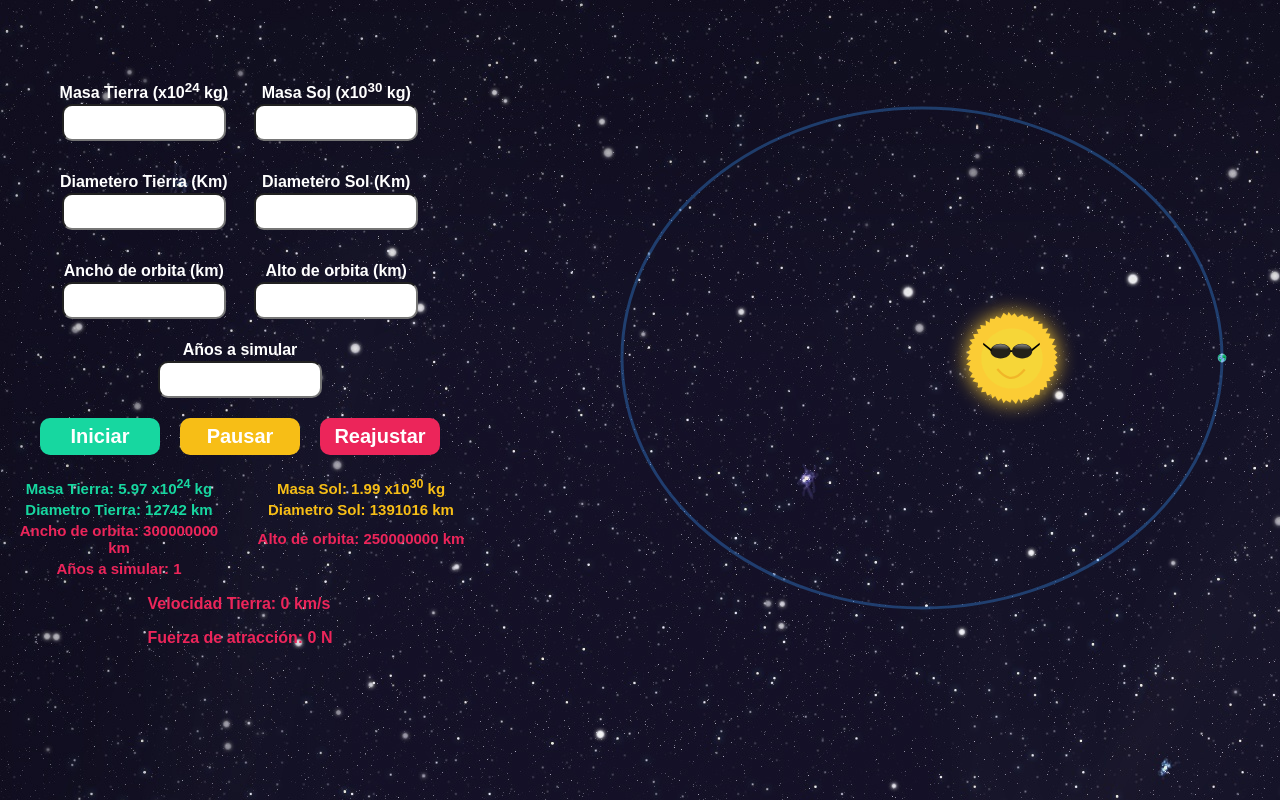
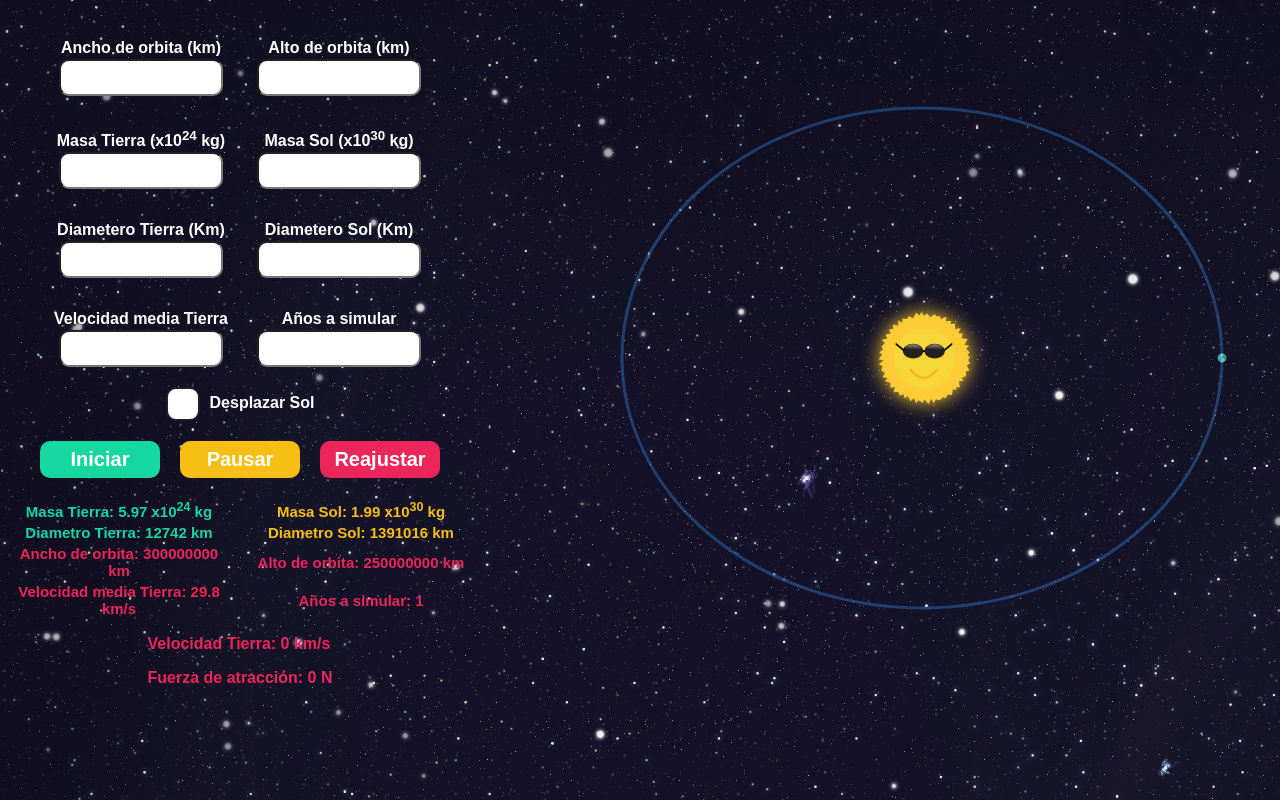
Before and after one commit to ccarlosuarezz/N-Cuerpos-Tierra-Sol, a plain HTML site: page index.html in a window 1280 px wide. Both pictures are taken after a click on the button "Reajustar". Drawn offline with Linux system fonts and the light colour scheme.

Commit message:
Calculate Earth speed around the orbit and select sun desphase

```diff
--- a/index.html
+++ b/index.html
@@ -10,6 +10,14 @@
 <body>
     <div class="form_container">
         <div class="form_inputs">
+            <div>
+                <p><strong>Ancho de orbita (km)</strong></p>
+                <input type="number" name="" id="orbit_width">
+            </div>
+            <div>
+                <p><strong>Alto de orbita (km)</strong></p>
+                <input type="number" name="" id="orbit_height">
+            </div>
             <div>
                 <p><strong>Masa Tierra (x10<sup>24</sup> kg)</strong></p>
                 <input type="number" name="" id="earth_mass">
@@ -27,17 +35,17 @@
                 <input type="number" name="" id="sun_diameter">
             </div>
             <div>
-                <p><strong>Ancho de orbita (km)</strong></p>
-                <input type="number" name="" id="orbit_width">
+                <p><strong>Velocidad media Tierra</strong></p>
+                <input type="number" name="" id="earth_speed">
             </div>
             <div>
-                <p><strong>Alto de orbita (km)</strong></p>
-                <input type="number" name="" id="orbit_height">
+                <p><strong>Años a simular</strong></p>
+                <input type="number" name="" id="years">
             </div>
         </div>
         <div class="form_years">
-            <p><strong>Años a simular</strong></p>
-            <input type="number" name="" id="years">
+            <input type="checkbox" name="" id="checkSunDesphase" class="check">
+            <label for="checkSunDesphase"><strong>Desplazar Sol</strong></label>
         </div>
         <div class="buttons_container">
             <button id="play_button" class="play"><strong>Iniciar</strong></button>
@@ -51,7 +59,8 @@
             <p class="p_sun"><strong id="pDiameterSun">Diametero Sol: 0</strong></p>
             <p class="params"><strong id="pOrbitWidth">Ancho de orbita: 0 km</strong></p>
             <p class="params"><strong id="pOrbitHeight">Alto de orbita: 0 km</strong></p>
-            <p class="params"><strong id="pYears">Años: 0</strong></p>
+            <p class="params"><strong id="pAvgEarthSpeed">Velocidad media Tierra: 0 km/s</strong></p>
+            <p class="params"><strong id="pYears">Años a simular: 0</strong></p>
         </div>
         <div>
             <p class="params"><strong id="pEarthSpeed">Velocidad Tierra: 0 km/s</strong></p>
--- a/styles.css
+++ b/styles.css
@@ -67,6 +67,37 @@ input {
     margin: 0px;
 }
 
+input[type=checkbox] {
+    display: none;
+}
+
+input[type=checkbox] + label {
+    cursor: pointer;
+}
+
+label {
+    color: white;
+}
+
+label::before {
+    content: '';
+    background: white;
+    border: 2px solid var(--dark-gray);
+    border-radius: 10px;
+    display: inline-block;
+    height: 30px;
+    margin-right: 10px;
+    text-align: center;
+    vertical-align: middle;
+    width: 30px;
+}
+
+input[type=checkbox]:checked + label:before {
+    background: var(--green-color);
+    content: '✓';
+    font-size: 20px;
+}
+
 .buttons_container {
     display: flex;
     flex-direction: row;
@@ -82,6 +113,7 @@ button {
     padding-block: 7px;
     color: white;
 }
+
 .play {
     background: var(--green-color);
 }
--- a/two-bodies.js
+++ b/two-bodies.js
@@ -4,7 +4,9 @@ const inputEarthDiameter = document.getElementById('earth_diameter');
 const inputSunDiameter = document.getElementById('sun_diameter');
 const inputOrbitWidth = document.getElementById('orbit_width');
 const inputOrbitHeight = document.getElementById('orbit_height');
+const inputEarthSpeed = document.getElementById('earth_speed');
 const inputYears = document.getElementById('years');
+const checkSunDesphase = document.getElementById('checkSunDesphase');
 
 const pMassEarth = document.getElementById('pMassEarth');
 const pMassSun = document.getElementById('pMassSun');
@@ -12,6 +14,7 @@ const pDiameterEarth = document.getElementById('pDiameterEarth');
 const pDiameterSun = document.getElementById('pDiameterSun');
 const pOrbitWidth = document.getElementById('pOrbitWidth');
 const pOrbitHeight = document.getElementById('pOrbitHeight');
+const pAvgEarthSpeed = document.getElementById('pAvgEarthSpeed');
 const pYears = document.getElementById('pYears');
 const pEarthSpeed = document.getElementById('pEarthSpeed')
 const pGravity = document.getElementById('pGravity')
@@ -35,16 +38,14 @@ startButton.addEventListener('click', reset);
 
 let isSimulation = false;
 let isPause = false;
-let speed = 10;
+let avgSpeed = 29.8;
 let drawInerval;
 let orbitWidth = 300000000;
 let orbitHeight = 250000000;
 let orbitWidthDraw = orbitWidth/ORBIT_SCALE;
 let orbitHeightDraw = orbitHeight/ORBIT_SCALE;
-//let sunDesphase = orbitWidth*0.0084; //Escala real
-//let sunDesphaseDraw = orbitWidthDraw*0.0084; //Escala real
-let sunDesphase = orbitWidth * 0.3; //Escala ajustada
-let sunDesphaseDraw = orbitWidthDraw * 0.3; //Escala ajustada
+let sunDesphase = orbitWidth*0.0084; //Escala real
+let sunDesphaseDraw = orbitWidthDraw*0.0084; //Escala real
 let years = 1;
 let simulationTime = 10;
 
@@ -108,8 +109,8 @@ function draw() {
             if (!isPause && !isDelay) {
                 let distanceBetwenSunAndEarth = drawSolarSystem(i);
                 isDelay = true;
-                diference = Math.round((distanceBetwenSunAndEarth * speed / orbitHeightDraw) - speed);
-                resetInfoInSimulation(distanceBetwenSunAndEarth);
+                diference = Math.round((distanceBetwenSunAndEarth * avgSpeed / orbitHeightDraw) - avgSpeed);
+                resetInfoInSimulation(calculateEarthSpeed(distanceBetwenSunAndEarth), distanceBetwenSunAndEarth);
                 if(i == 360*years) {
                     isSimulation=false;
                     clearInterval(drawInerval);
@@ -121,7 +122,7 @@ function draw() {
                 }
                 diference--;
             }
-        }, speed);
+        }, avgSpeed);
     }
 }
 
@@ -204,7 +205,17 @@ function reset() {
             orbitHeight = inputOrbitHeight.value;
             orbitHeightDraw = orbitHeight/ORBIT_SCALE;
         }
+
+        if (inputEarthSpeed.value) {avgSpeed = inputEarthSpeed.value}
         if (inputYears.value) {years = inputYears.value}
+
+        if (checkSunDesphase.checked) {
+            sunDesphase = orbitWidth * 0.3; //Escala ajustada
+            sunDesphaseDraw = orbitWidthDraw * 0.3; //Escala ajustada
+        } else {
+            sunDesphase = orbitWidth * 0.0084; //Escala 'real'
+            sunDesphaseDraw = orbitWidthDraw * 0.0084; //Escala 'real
+        }
 
         drawSolarSystem(0);
 
@@ -219,12 +230,12 @@ function resetInfo() {
     pDiameterSun.innerHTML = `Diametro Sol: ${sun.diameter} km`;
     pOrbitWidth.innerHTML = `Ancho de orbita: ${orbitWidth} km`;
     pOrbitHeight.innerHTML = `Alto de orbita: ${orbitHeight} km`;
+    pAvgEarthSpeed.innerHTML = `Velocidad media Tierra: ${avgSpeed} km/s`
     pYears.innerHTML = `Años a simular: ${years}`;
-    pGravity.innerHTML = `Fuerza de atracción: 0 N`;
 }
 
-function resetInfoInSimulation(distanceBetwenSunEarth) {
-    pEarthSpeed.innerHTML = `Velocidad Tierra: ${speed} km/s`;
+function resetInfoInSimulation(earthSpeed, distanceBetwenSunEarth) {
+    pEarthSpeed.innerHTML = `Velocidad Tierra: ${earthSpeed.toFixed(3)} km/s`;
     pGravity.innerHTML = `Fuerza de atracción: ${calculateGravityForce(distanceBetwenSunEarth*ORBIT_SCALE/2)} N`;
 }
 
@@ -232,3 +243,7 @@ function calculateGravityForce(distanceBetwenSunEarth) {
     let r = distanceBetwenSunEarth * METERS_IN_KM;
     return GRAVITY_CONSTANT * ((sun.mass * earth.mass) / (r * r));
 }
+
+function calculateEarthSpeed(distanceBetwenSunEarth) {
+    return (avgSpeed * (distanceBetwenSunEarth/2 * ORBIT_SCALE)) / (orbitWidth/2);
+}
```
